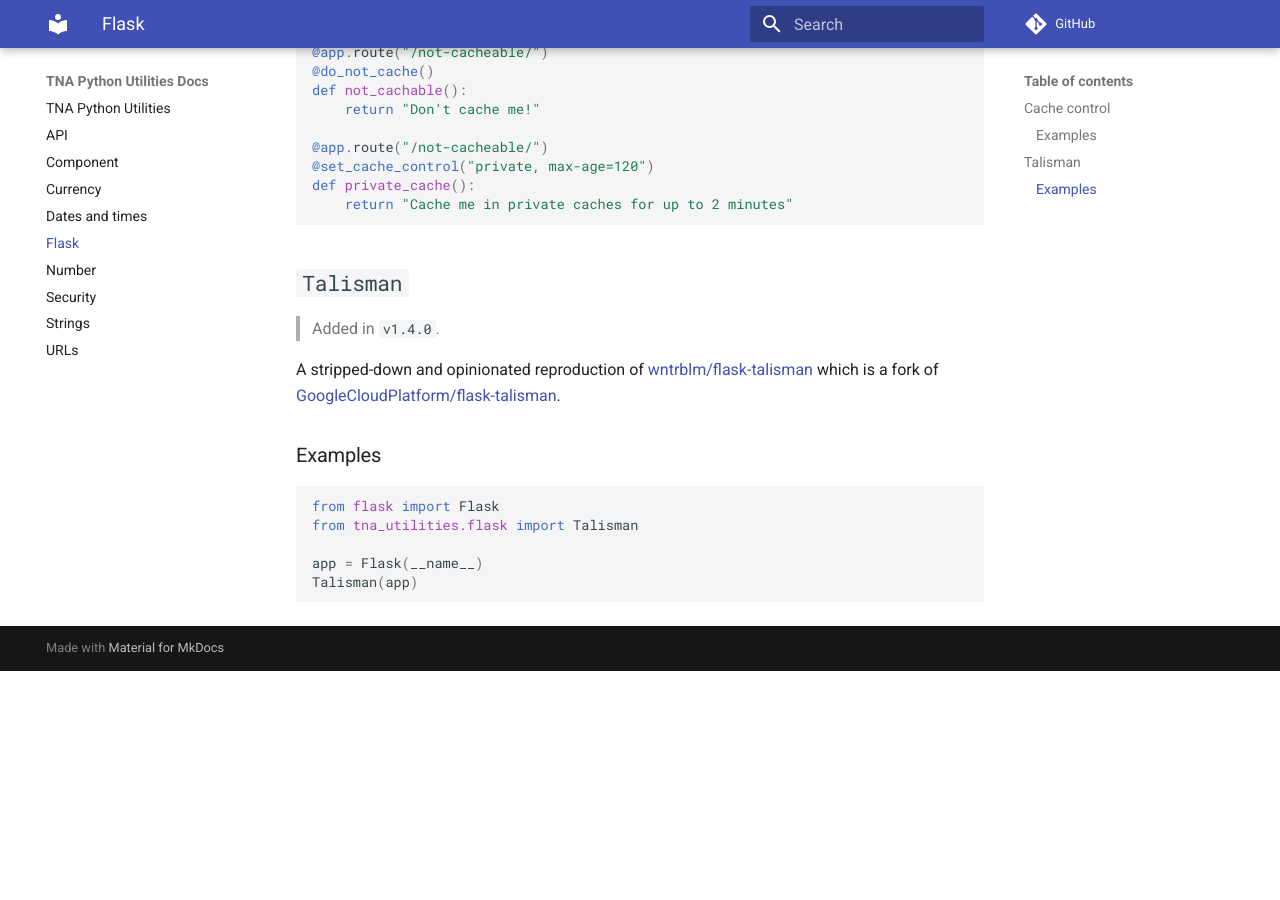
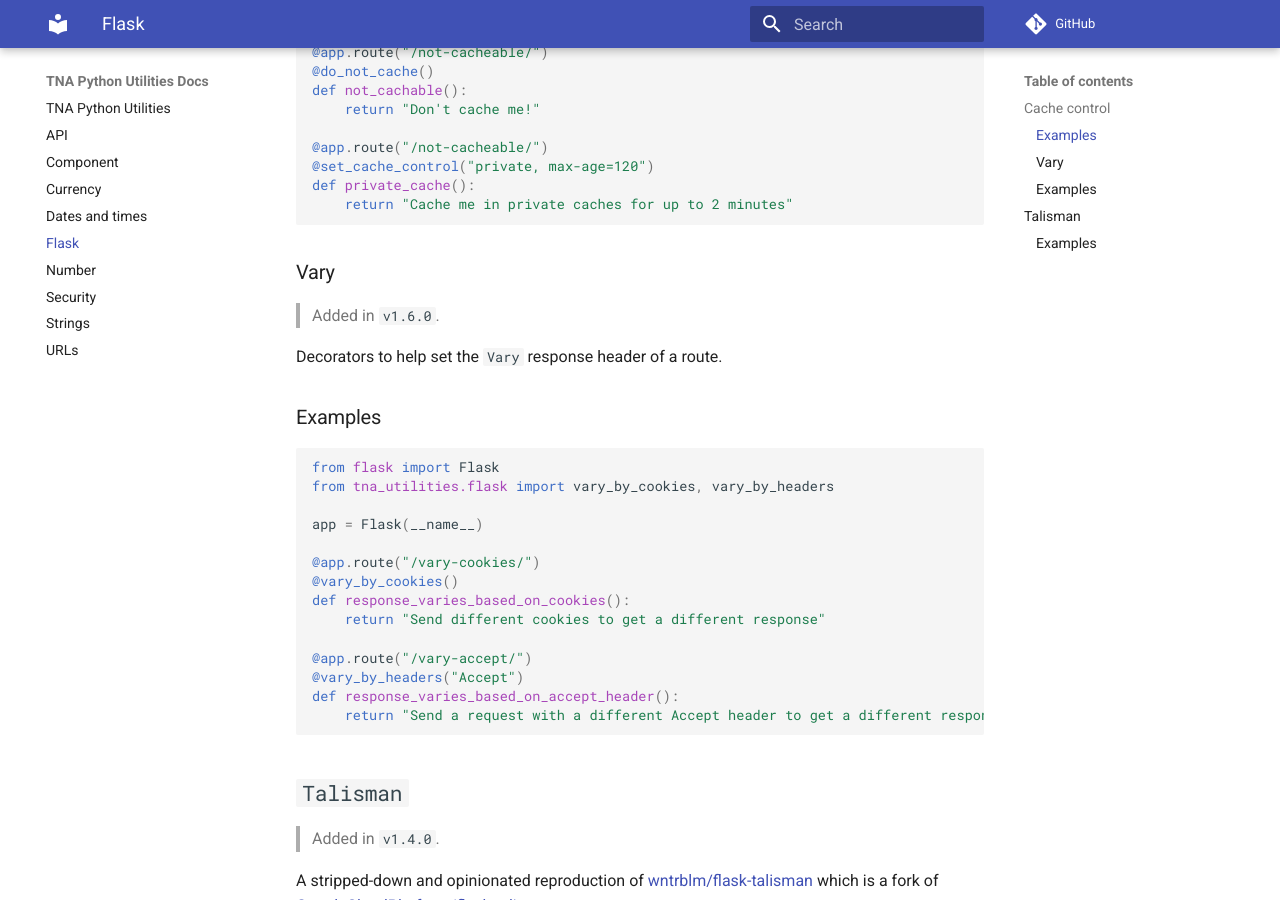
Before and after one commit to nationalarchives/python-utilities, an MkDocs documentation site: the page built from docs/flask.md, in a window 1280 px wide and 900 px high, scrolled down 610 px. Built offline with MkDocs 1.6.1 and Material for MkDocs 9.7.7, drawn with Linux system fonts in a browser that asks for light colours; comment, search, counter and statistics services are not loaded; before the commit the page ends 1281 px from its top, so only the background shows below that; some of the changed text lies outside the part shown.

Commit message:
Flask vary decorators (#38)
* Add Flask decorators for Vary response headers

* Add CODEOWNERS file to define repository ownership

````diff
--- a/docs/flask.md
+++ b/docs/flask.md
@@ -4,7 +4,7 @@
 
 > Added in `v1.5.0`.
 
-A set of decorators to manage the `Cache-Control` header of a route.
+A set of decorators to manage the `Cache-Control` response header of a route.
 
 ### Examples
 
@@ -34,6 +34,31 @@
     return "Cache me in private caches for up to 2 minutes"
 ```
 
+### Vary
+
+> Added in `v1.6.0`.
+
+Decorators to help set the `Vary` response header of a route.
+
+### Examples
+
+```python
+from flask import Flask
+from tna_utilities.flask import vary_by_cookies, vary_by_headers
+
+app = Flask(__name__)
+
+@app.route("/vary-cookies/")
+@vary_by_cookies()
+def response_varies_based_on_cookies():
+    return "Send different cookies to get a different response"
+
+@app.route("/vary-accept/")
+@vary_by_headers("Accept")
+def response_varies_based_on_accept_header():
+    return "Send a request with a different Accept header to get a different response"
+```
+
 ## `Talisman`
 
 > Added in `v1.4.0`.
````
Also changed, not shown: CHANGELOG.md (+2 -0 lines), 4 other files.
